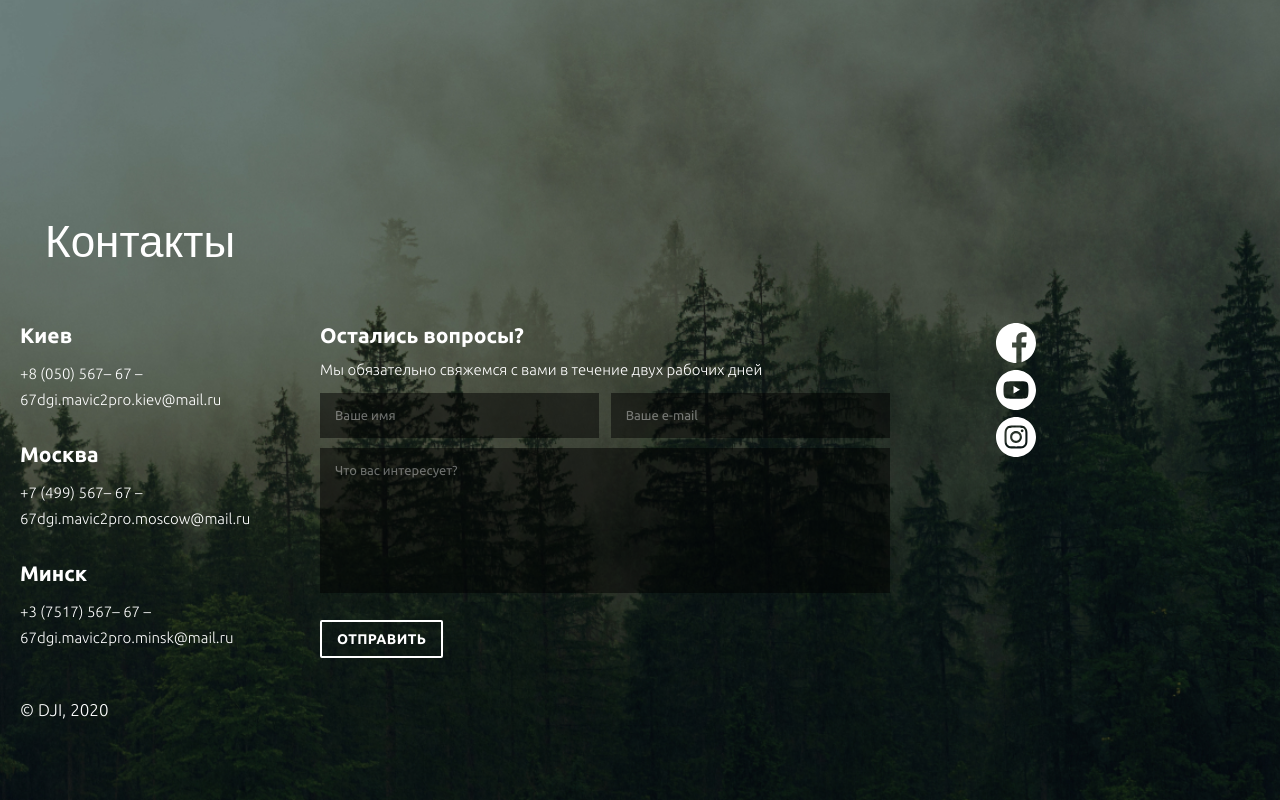
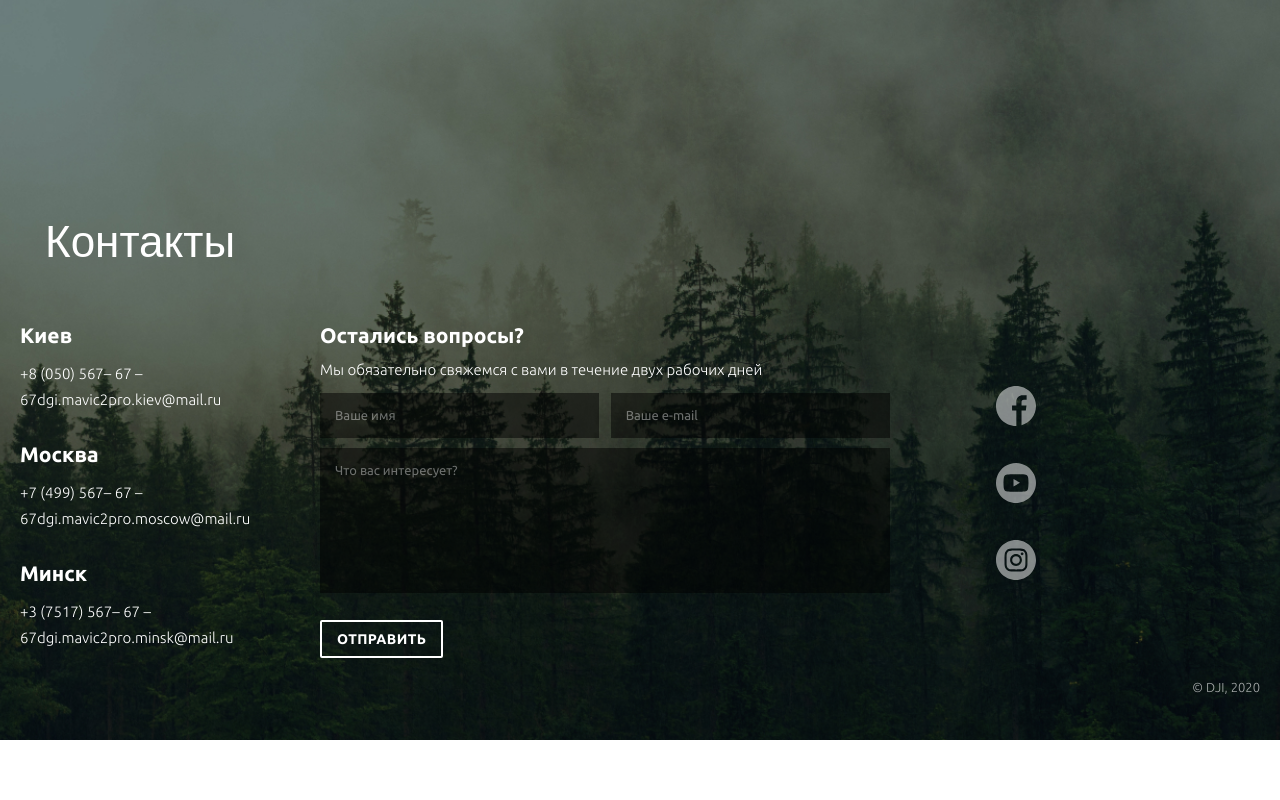
Before and after one commit to dmitriydenisov/mavic, a website: page #src/pug/index.pug in a window 1280 px wide. Shown: the part 4413-5213 px from the top of the page. After the commit the page ends 5153 px from the top, so only its background shows below. Drawn offline with nearby package versions, Linux system fonts and the light colour scheme; files that its build step writes are made by us from their sources; files whose address does not match are found by name.

Commit message:
верстка под ПК готова

```diff
--- a/#src/pug/index.pug
+++ b/#src/pug/index.pug
@@ -195,7 +195,8 @@ html(lang="en")
                                 a.contacts__social-link(href="#")
                                     img(src="img/social/instagram.svg", alt="")
                     footer.footer
-                        p.footer__copy © DJI, 2020
+                        .container
+                            p.footer__copy © DJI, 2020
     script(src="libs/jquery/jquery.js")
     script(type="text/javascript" src="libs/slick/slick.min.js")
     script(src="js/main.js")
--- a/#src/scss/main.scss
+++ b/#src/scss/main.scss
@@ -469,10 +469,32 @@
             background: #fff;
         }
     }
-    &__social-list{}
-    &__social-item {}
-    &__social-link{}
+    &__social-list{
+        display: flex;
+        flex-direction: column;
+        // align-items: ;
+        justify-content: center;
+    }
+    &__social-item {
+        margin-bottom: 30px;
+    }
+    &__social-link{
+        opacity: .5;
+        transition: all .3s;
+        &:hover{
+            opacity: 1;
+        }
+    }
 }
 .footer{
-    &__copy{}
+    position: absolute;
+    bottom: 32px;
+    left: 0;
+    right: 0;
+    &__copy{
+        text-align: right;
+        font-size: 13px;
+        line-height: 15px;
+        color: rgba(#fff, .64);
+    }
 }
```
